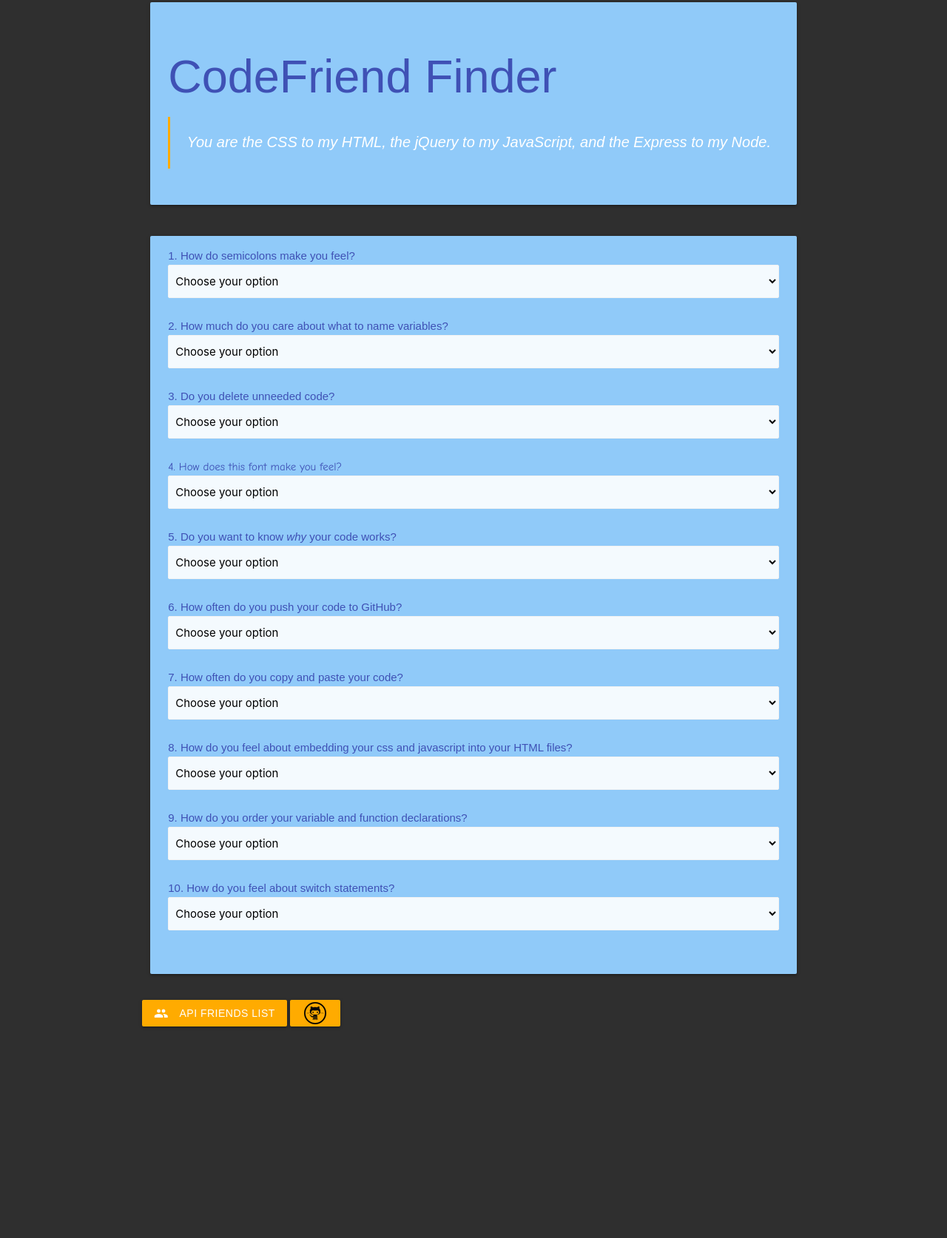
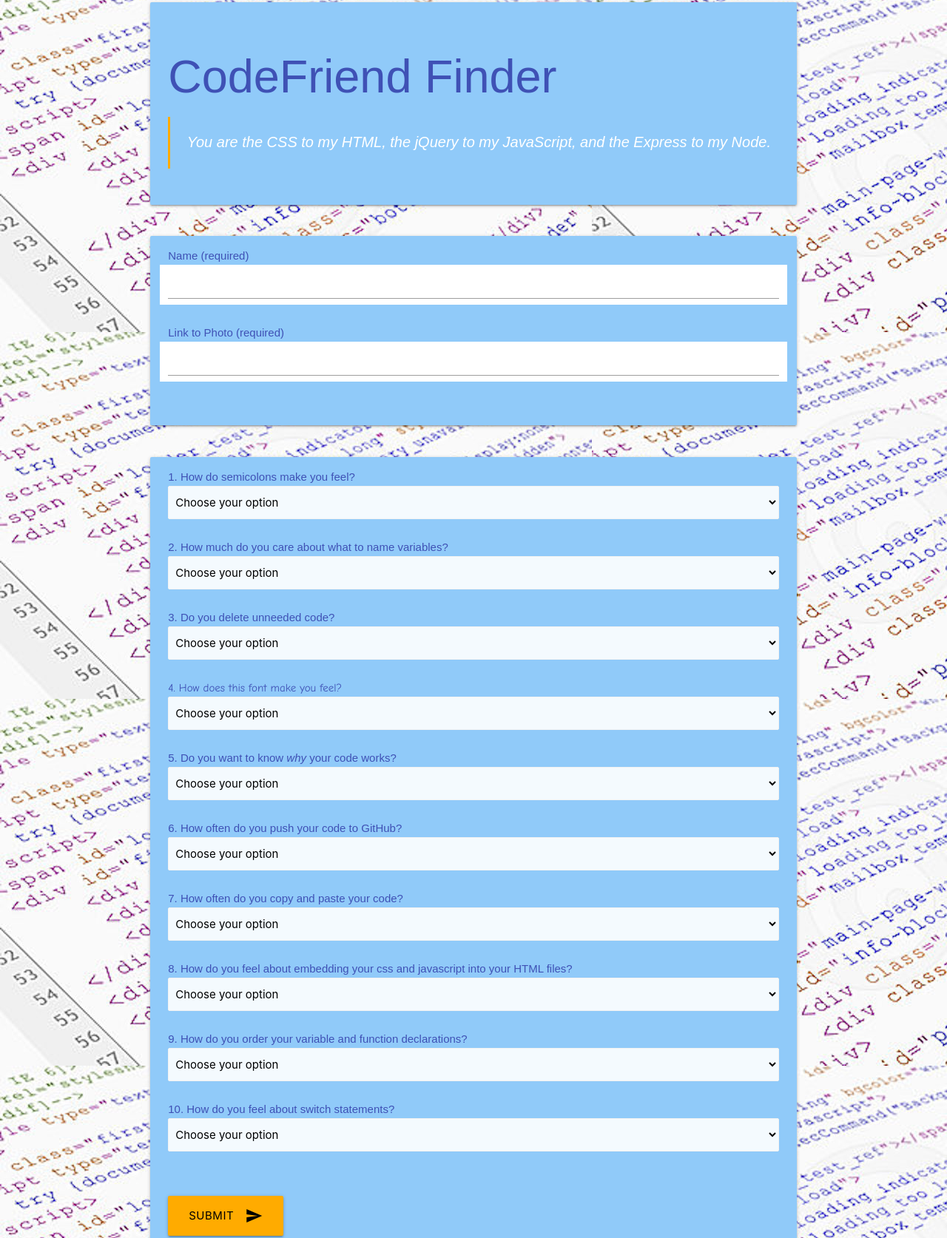
Before and after one commit to mamorvan/FriendFinder, a website: page app/public/survey.html in a window 1280 px wide. Shown: the part 47-1721 px from the top of the page at 74% size. Before the commit the page ends 1485 px from the top, so only its background shows below. Drawn offline with nearby package versions, Linux system fonts and the light colour scheme; a web font is replaced by a local one.

Commit message:
home.html and survey.html done :weary:

```diff
--- a/app/public/assets/style.css
+++ b/app/public/assets/style.css
@@ -1,6 +1,6 @@
 body {
 	margin: 0 auto;
-	background-color: #2F2F2F;
+	background-image: url("background.jpg");
 	font-family: "Muli", sans-serif;
 }
 
--- a/app/public/survey.html
+++ b/app/public/survey.html
@@ -18,6 +18,7 @@
 </head>
 <body>
 	<div class="container">
+		<!--header panel-->
 		<div class="row">
 			<div class="col s12">
 				<div id="headerCard" class="card-panel blue lighten-3">
@@ -26,7 +27,27 @@
 				</div>
 			</div>
 		</div>
-			<div class="row">
+		<!--info panel-->
+		<div class="row">
+			<div class="col s12">
+				<div id="info" class="card-panel blue lighten-3">
+					<div class="row">
+						<div class="input-field white col s12">
+	          				<input id="name" type="text" class="validate">
+	          				<label class="indigo-text" for="name">Name (required)</label>
+	        			</div>
+					</div>
+					<div class="row">
+						<div class="input-field white col s12">
+	          				<input id="photo" type="text" class="validate">
+	          				<label class="indigo-text" for="photo">Link to Photo (required)</label>
+	        			</div>
+					</div>
+				</div>
+			</div>
+		</div>
+		<!--survey panel-->
+		<div class="row">
 			<div class="col s12">
 				<div id="survey" class="card-panel blue lighten-3">
 				<!--question1-->
@@ -169,11 +190,14 @@
 					    <label class="indigo-text">10. How do you feel about switch statements?</label>
 					</div>
 					</div>
+					<button id="submit" class="waves-effect waves-light amber accent-4 black-text btn-large" type="submit" name="submit">Submit
+   					 	<i class="material-icons right">send</i>
+  					</button>
 				</div>
 			</div>
 		</div>
-		<a class="waves-effect waves-light amber accent-4 btn"><i class="material-icons left">group</i>API Friends List</a>
-		<a class="waves-effect waves-light amber accent-4 btn"><img src="assets/github-circle.png" alt="github-circle" ></a>
+		<a class="waves-effect waves-light amber accent-4 black-text btn"><i class="material-icons left">group</i>API Friends List</a>
+		<a class="waves-effect waves-light amber accent-4 black-text btn"><img src="assets/github-circle.png" alt="github-circle" ></a>
 	</div>
 
 	<script src="https://ajax.googleapis.com/ajax/libs/jquery/3.2.1/jquery.min.js"></script>
```
Also changed, not shown: app/public/home.html (+3 -3 lines), app/public/assets/background.jpg (added), 1 other file.
